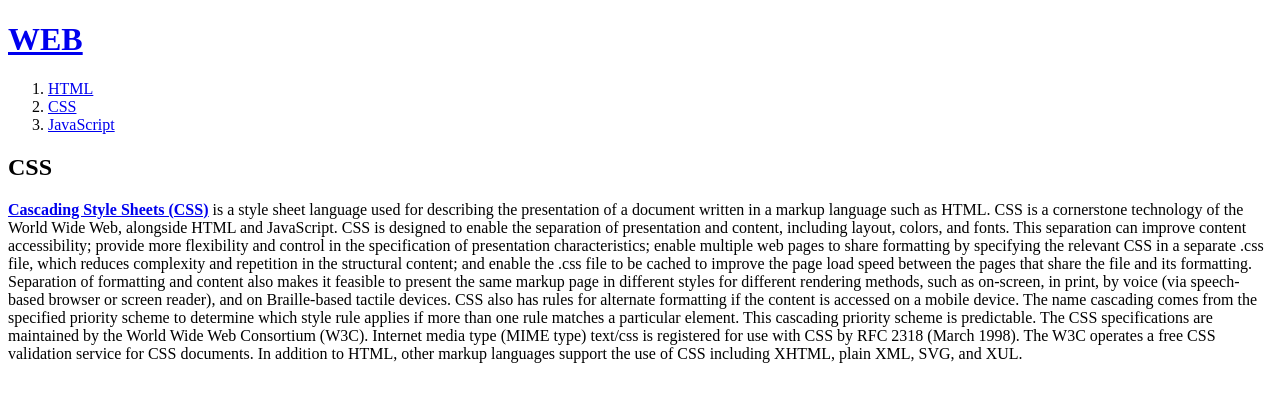
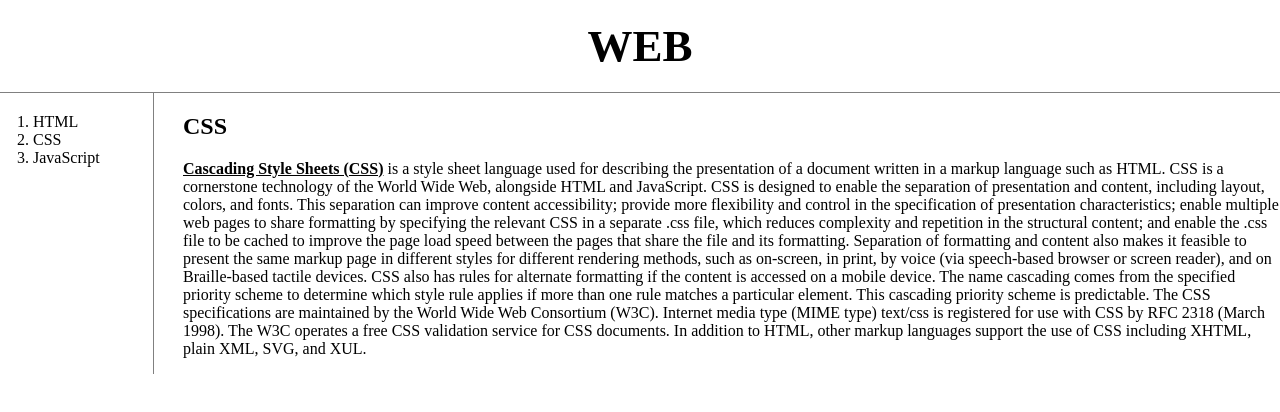
Before and after one commit to wong971/web_project, a plain HTML site: page 2.html in a window 1280 px wide. Drawn offline with Linux system fonts and the light colour scheme.

Commit message:
css1
20220215
github pages 이용 - (깃허브에서 자동으로 서버 만들어줌) - action에서 현재 진행 상황 보기 가능, 코드 수정 -> 깃허브에 올리기 -> 적용
web server for chrome - (크롬에서 만들어줌 하지만 폴더를 선택해서 코드를 제공해야함), 코드 수정 -> 적용
disqus - 댓글 (서버 필수)
tawk - 채팅 (서버 필수)
google analytics - 서버 분석 (서버 필수)

내가 소스파일을 올리면 호스팅을 해주는 업체(깃허브)에서 웹서버 활성화를 해준다.
이 떄 만들어지는것이 도메인(https:/example.co.kr)주소이다.
이 주소를 방문자에게 제공해서 방문자가 주소를 타고 들어온다면 소스파일의 내용 그대로 웹사이트를 제공한다.

html - 전자 문서를 사람들에게 같이 공유
css - 웹페이지를 좀 더 보기 좋고 꾸미기 -> html로는 너무 많은 양의 코드가 필요할 수 있다. 유지보수의 편리성과 가독성의 증가

html의 style이라는 태그는 반드시 css의 효과를 받아야한다.
css는 a{ } => 누구에게 효과를 지정할지를 선택자라고한다.
그 안의 효과를 효과 또는 선언(declaration)이라고 한다.

즉, 웹페이지에 css를 삽입하는 두가지 방법은 태그를 직접 쓰거나(선택자 필요) 속성을 사용한다.

선택자 강함:
태그<뒤에 나오는 태그<클래스 뒤에 나오는 클래스<아이디<뒤에 나오는 아이디
그 이유는 태그로 전체적인 사항들을 정하고 아이디로 세부사항 적용

```diff
--- a/2.html
+++ b/2.html
@@ -3,14 +3,47 @@
 <head>
   <title>WEB1 - CSS</title>
   <meta charset="utf-8">
+  <style>
+    body{
+      margin:0;
+    }
+    a{
+      color:black;
+      text-decoration: none;
+    }
+    h1{
+      font-size: 45px;
+      text-align: center;
+      border-bottom:1px solid gray;
+      margin:0;
+      padding:20px;
+    }
+    #grid{
+      display:grid;
+      grid-template-columns: 150px 1fr;
+    }
+    #grid ol{
+      border-right: 1px solid gray;
+      width:100px;
+      margin:0;
+      padding:20px;
+      padding-left: 33px;
+    }
+    #grid #article{
+      padding-left: 33px;
+    }
+  </style>
 </head>
+
 <body>
   <h1><a href="index.html">WEB</a></h1>
+  <div id="grid">
     <ol>
       <li><a href="1.html">HTML</a></li>
       <li><a href="2.html">CSS</a></li>
       <li><a href="3.html">JavaScript</a></li>
     </ol>
+    <div id="article">
       <h2>CSS</h2>
       <p>
         <a href="https://en.wikipedia.org/wiki/CSS" title="CSS Wikipedia"><strong><u>Cascading Style Sheets (CSS)</u></strong></a> is a style sheet language used for describing the presentation of a document written in a markup language such as HTML. CSS is a cornerstone technology of the World Wide Web, alongside HTML and JavaScript.
@@ -25,5 +58,6 @@
 
         In addition to HTML, other markup languages support the use of CSS including XHTML, plain XML, SVG, and XUL.
       </p>
-
+    </div>
+  </div>
 </body>
```
Also changed, not shown: box.html (added, +25 -0 lines), grid.html (added, +26 -0 lines), mediaquery.html (added, +23 -0 lines). Lines whose indentation alone changed are shown as unchanged.
